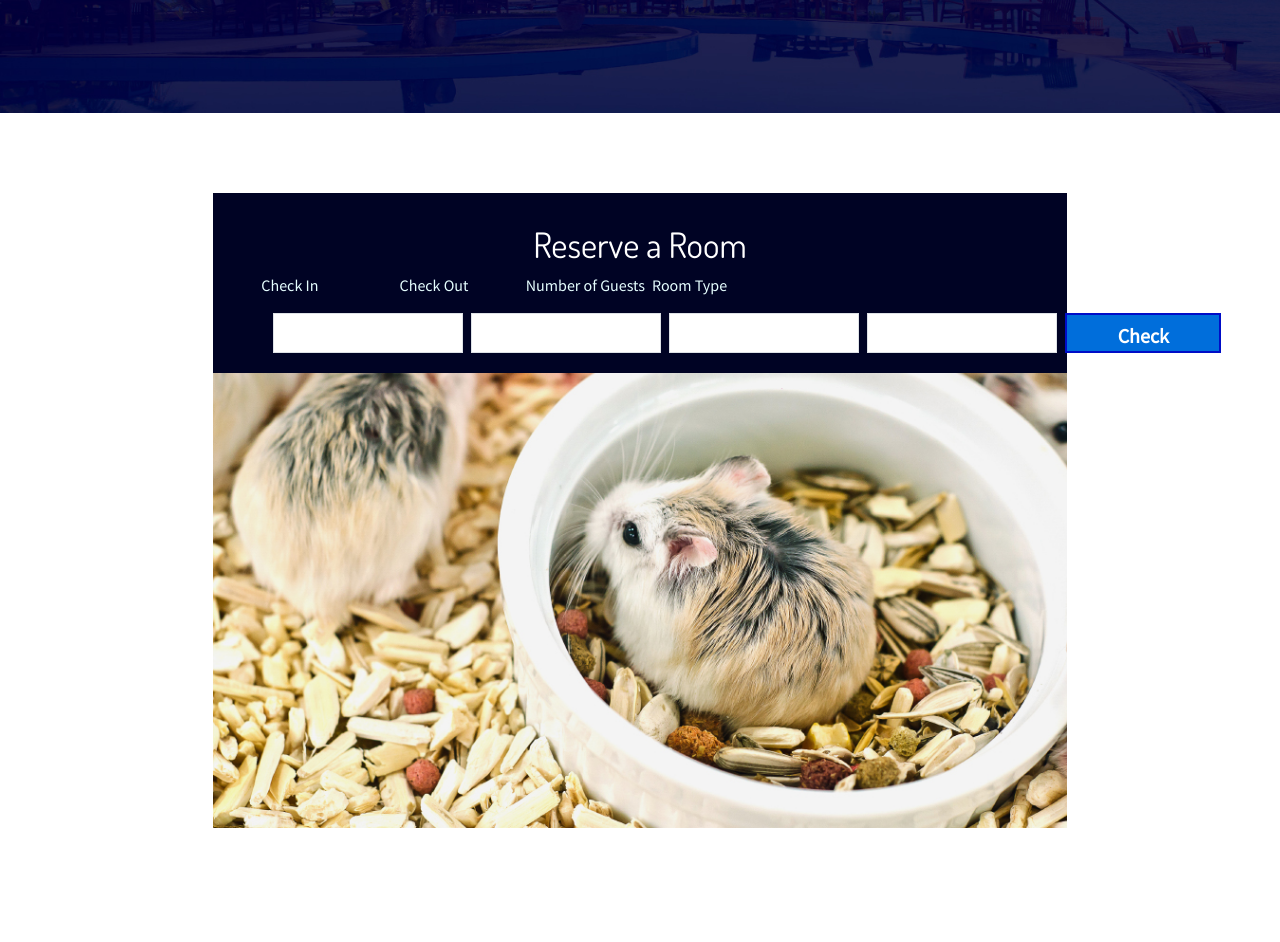
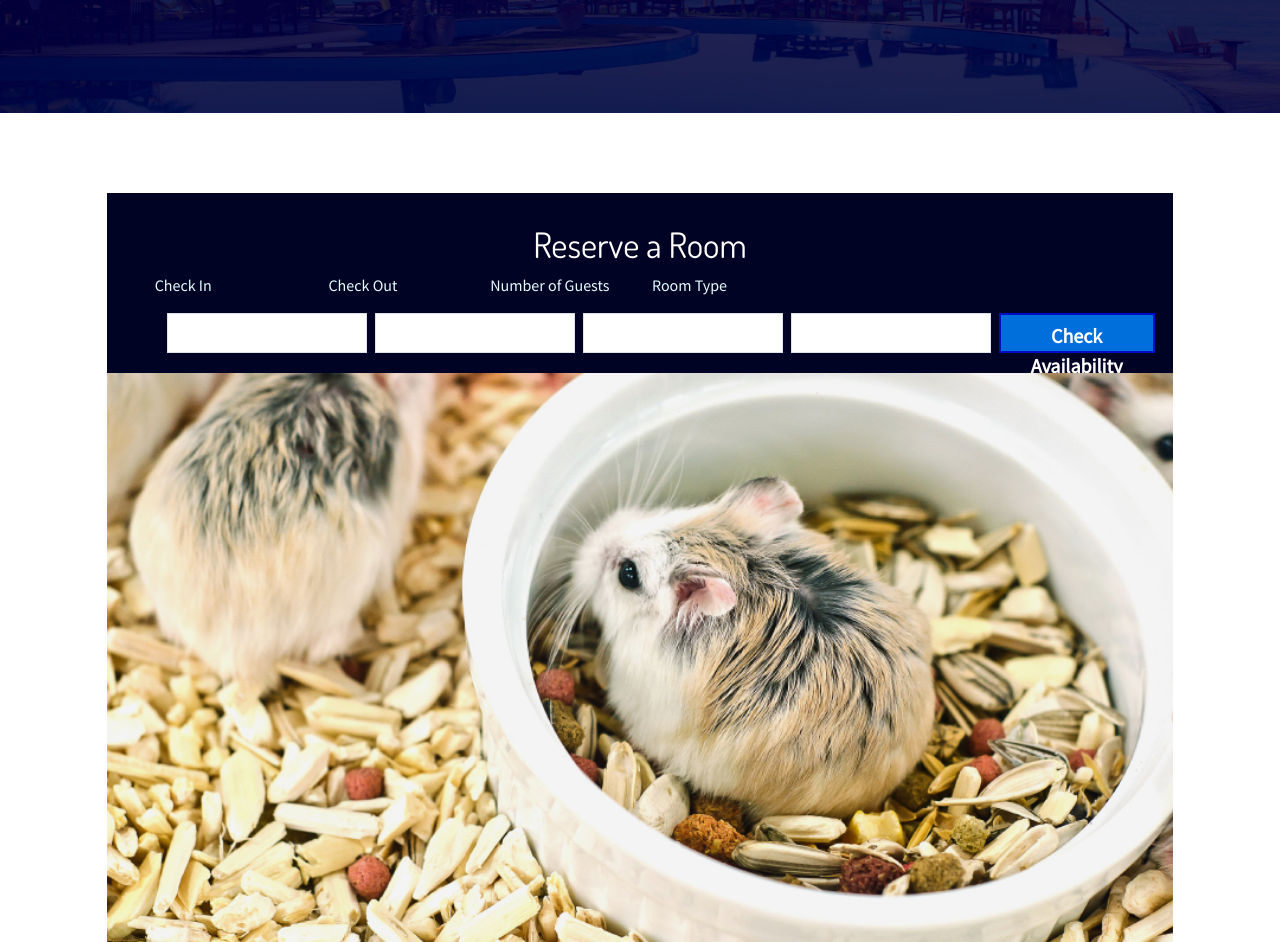
Before and after one commit to sinnchinn/ChinSHamsterHotel, a plain HTML site: page index.html in a window 1280 px wide. Shown: the part 3543-4485 px from the top of the page. Drawn offline with nearby package versions, Linux system fonts and the light colour scheme.

Commit message:
last few changes

```diff
--- a/index.html
+++ b/index.html
@@ -721,11 +721,11 @@
     <!-- start of reserve box -->
     <div class="container-fluid">
         <div class="row flex">
-            <div class="col-xl-8 col-lg-8">
+            <div class="col-xl-10 col-lg-8">
                 <div style="padding-top: 80px;" class="row">
                     <div class="col-xl-12 col-lg-12 col-md-12 reserveBar box2">
                         <h1 class="amenFont textMargins">Reserve a Room</h1>
-                        <div class="row">
+                        <div class="row flex">
                             <div style="padding: 0;" class="col-xl-2 col-lg-2 d-md-none d-lg-block noShow">
                                 <p class="fontSans checkIn">Check In</p>
                             </div>
@@ -768,7 +768,7 @@
                                     aria-label="Search">
                                 <input class="form-control me-2 medSearchBar" type="search" placeholder=""
                                     aria-label="Search">
-                                <button style="width: 50%; color: #FFFFFF;" class="btn checkBtn searchBar"
+                                <button style="width: 40%; color: #FFFFFF;" class="btn checkBtn searchBar"
                                     type="submit">Check Availability</button>
                             </form>
                         </div>
--- a/style/styles.css
+++ b/style/styles.css
@@ -334,9 +334,13 @@ body {
     justify-content: center;
 }
 
+.align {
+    padding: ;
+}
+
 .searchBar {
     height: 40px;
-    width: 190px;
+    width: 200px;
     border-radius: 0;
 }
 
```
